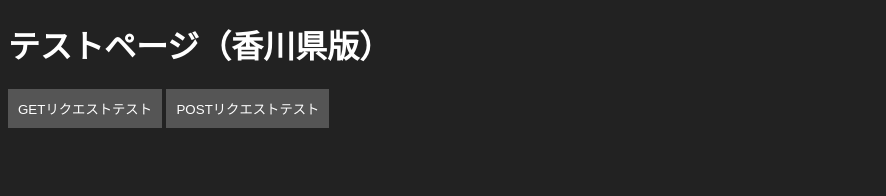
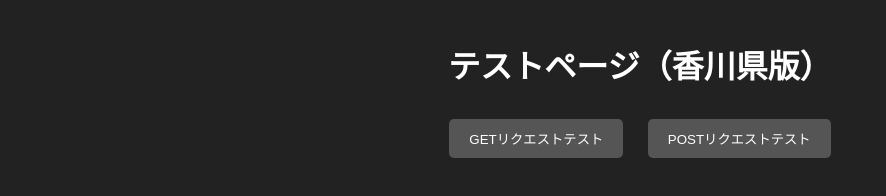
Before and after one commit to kotisahoika/KAGAWAt, a plain HTML site: page index.html in a window 1280 px wide. Shown: the whole page, without its empty margins (0-886 px from the left). Drawn offline with Linux system fonts and the light colour scheme.

Commit message:
index.html

```diff
--- a/index.html
+++ b/index.html
@@ -2,25 +2,33 @@
 <html lang="ja">
 <head>
     <meta charset="UTF-8">
+    <meta name="viewport" content="width=device-width, initial-scale=1.0">
     <title>テストページ（香川県版）</title>
     <style>
         body {
             background-color: #222;
             color: white;
             font-family: Arial, sans-serif;
+            margin: 0;
+            padding: 20px;
+            text-align: center;
         }
         button {
             background-color: #555;
             color: white;
             border: none;
-            padding: 10px;
+            padding: 10px 20px;
+            margin: 10px;
             cursor: pointer;
+            border-radius: 5px;
+            transition: background-color 0.3s;
         }
         button:hover {
             background-color: #777;
         }
         #result {
             margin-top: 20px;
+            font-size: 1.2em;
         }
     </style>
 </head>
@@ -30,7 +38,7 @@
     <button id="postButton">POSTリクエストテスト</button>
     <div id="result"></div>
 
-    <script>
+    <script defer>
         const GAS_URL = 'https://script.google.com/macros/s/AKfycbxVOQatWcO7xCzlc32LeDViDVgkuxOUMAEDgBGFAJM--iu0-HDyC5oBrxBaHpt8tqaurQ/exec'; // スクリプトIDを正しく設定
 
         document.getElementById('getButton').onclick = () => {
```
